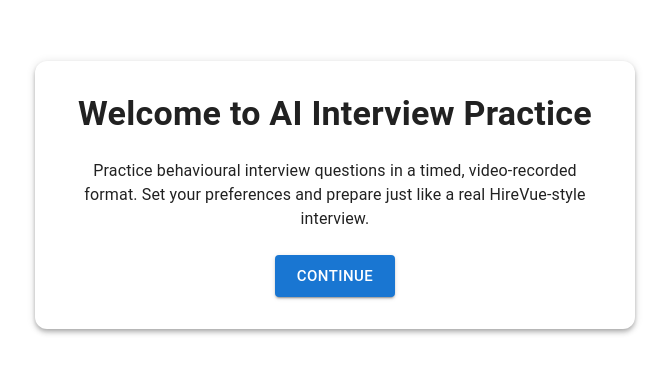
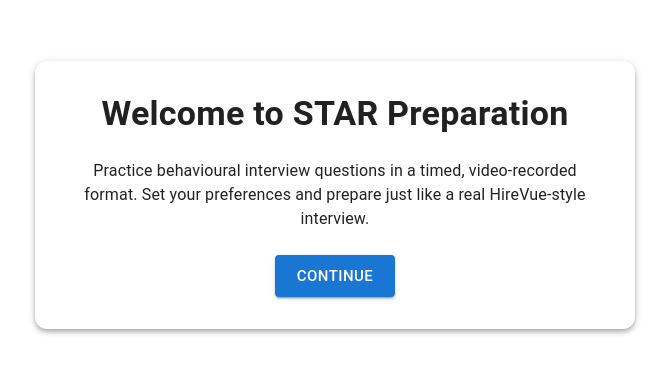
Before and after one commit to Susnfor/star-prep, a Next.js app: page / in a window 1280 px wide. Shown: the part 205-578 px from the top of the page, without its empty margins (305-974 px from the left). Built offline with nearby package versions, Linux system fonts and the light colour scheme; what @mui/material-nextjs would draw is missing.

Commit message:
Upd: Refine InterviewSetup component with improved comments

```diff
--- a/app/components/InterviewSetup.jsx
+++ b/app/components/InterviewSetup.jsx
@@ -11,13 +11,18 @@
 import { useInterview } from "../context/InterviewContext";
 
 export default function InterviewSetup() {
+  // State to manage setup form visibility and loading state
   const [showForm, setShowForm] = useState(false);
   const [loading, setIsLoading] = useState(false);
+
+  // Router for navigation and context for interview data
   const router = useRouter();
   const { setSetupData } = useInterview();
 
+  // when button is clicked, basically submit form and fetch questions from API
   const handleSetupComplete = async (data) => {
     setIsLoading(true);
+    // try fetching questions from the API, if it fails, log the error
     try {
       const questions = await fetchQuestions(data.jobTitle, data.numQuestions);
 
@@ -26,6 +31,7 @@
         return;
       }
 
+      // set setup data in context
       setSetupData({
         jobTitle: data.jobTitle,
         questions,
@@ -40,7 +46,7 @@
         prepTime: data.prepTime,
         recordingTime: data.recordingTime,
       });
-
+      // Navigate to the interview page
       router.push("/interview");
     } catch (error) {
       console.error("Error during setup processing:", error);
@@ -76,7 +82,7 @@
         >
           <Stack spacing={3} alignItems="center">
             <Typography variant="h4" align="center" fontWeight="bold">
-              Welcome to AI Interview Practice
+              Welcome to STAR Preparation
             </Typography>
             <Typography variant="body1" align="center">
               Practice behavioural interview questions in a timed,
```
